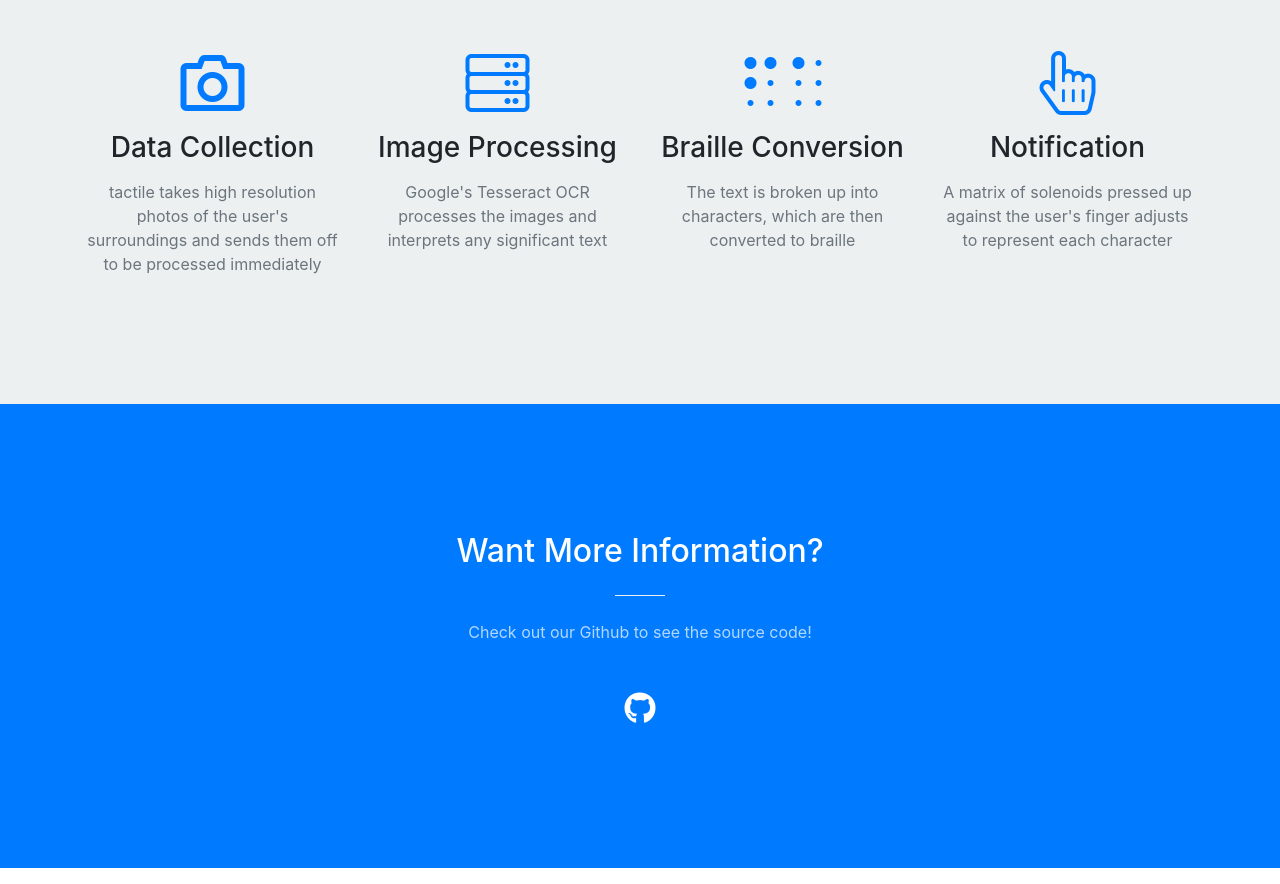
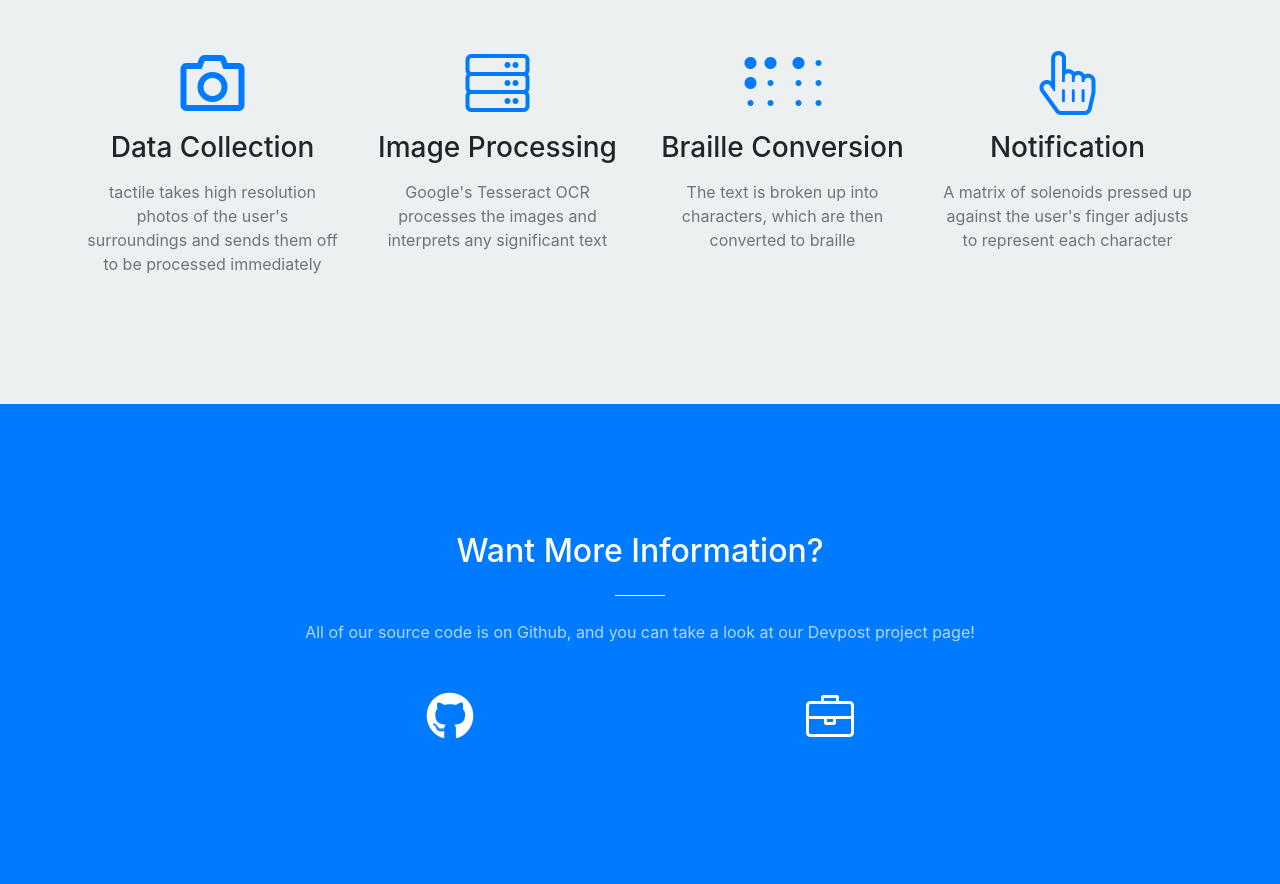
Before and after one commit to SomethingReallyLikeAttractive/SomethingReallyLikeAttractive.github.io, a website with bundled scripts: page index.html in a window 1280 px wide. Shown: the part 1730-2614 px from the top of the page. Built offline with nearby package versions, Linux system fonts and the light colour scheme.

```diff
--- a/index.html
+++ b/index.html
@@ -132,13 +132,18 @@
           <div class="col-lg-8 mx-auto text-center">
             <h2 class="section-heading text-white">Want More Information?</h2>
             <hr class="light my-4">
-            <p class="text-faded mb-5">Check out our Github to see the source code!</p>
+            <p class="text-faded mb-5">All of our source code is on Github, and you can take a look at our Devpost project page!</p>
           </div>
         </div>
         <div class="row">
-          <div class="col-lg-12 text-center">
+          <div class="col-lg-4 ml-auto text-center">
             <a class="text-white" href="https://github.com/SomethingReallyLikeAttractive">
-              <i class="fab fa-github fa-2x mb-3 sr-contact"></i>
+              <i class="fab fa-github fa-3x mb-3 sr-contact"></i>
+            </a>
+          </div>
+          <div class="col-lg-4 mr-auto text-center">
+            <a class="text-white" href="https://devpost.com/submit-to/6140-hophacks-spring-2018/submit?software_id=147834">
+              <i class="fal fa-briefcase fa-3x mb-3 sr-contact"></i>
             </a>
           </div>
         </div>
```
